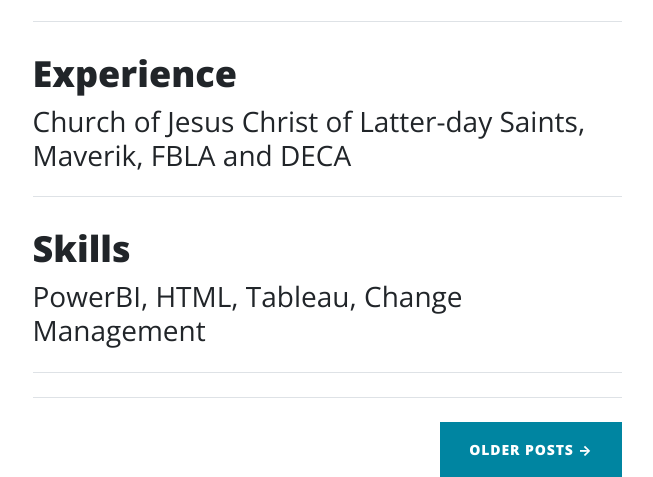
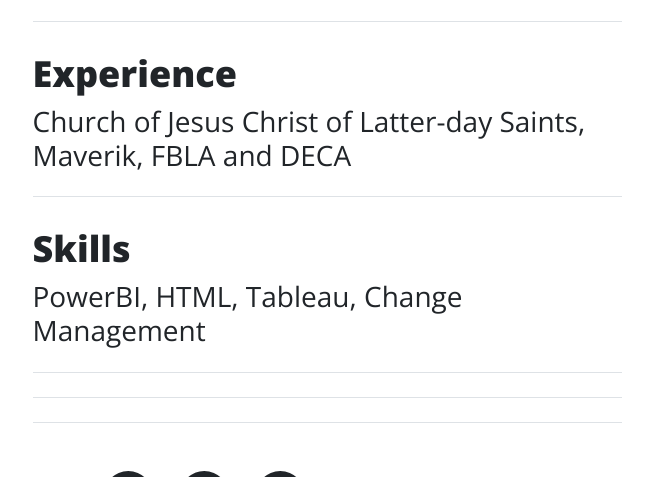
Before and after one commit to mkmagill/IS-201, a plain HTML site: page index.html in a window 1280 px wide. Shown: the part 734-1211 px from the top of the page, without its empty margins (313-966 px from the left). Drawn offline with nearby package versions, Linux system fonts and the light colour scheme.

Commit message:
Update index.html

```diff
--- a/index.html
+++ b/index.html
@@ -101,7 +101,7 @@
                     <!-- Divider-->
                     <hr class="my-4" />
                     <!-- Pager-->
-                    <div class="d-flex justify-content-end mb-4"><a class="btn btn-primary text-uppercase" href="#!">Older Posts →</a></div>
+
                 </div>
             </div>
         </div>
```
